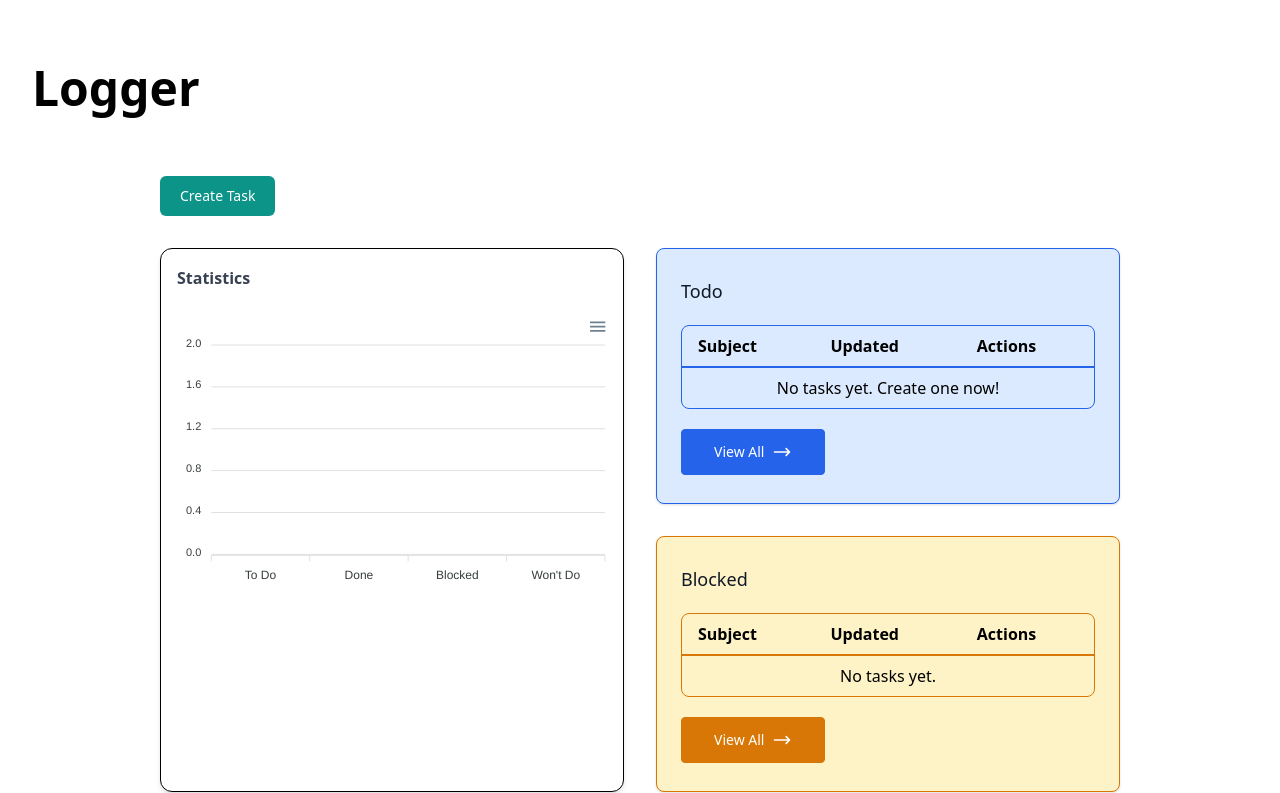
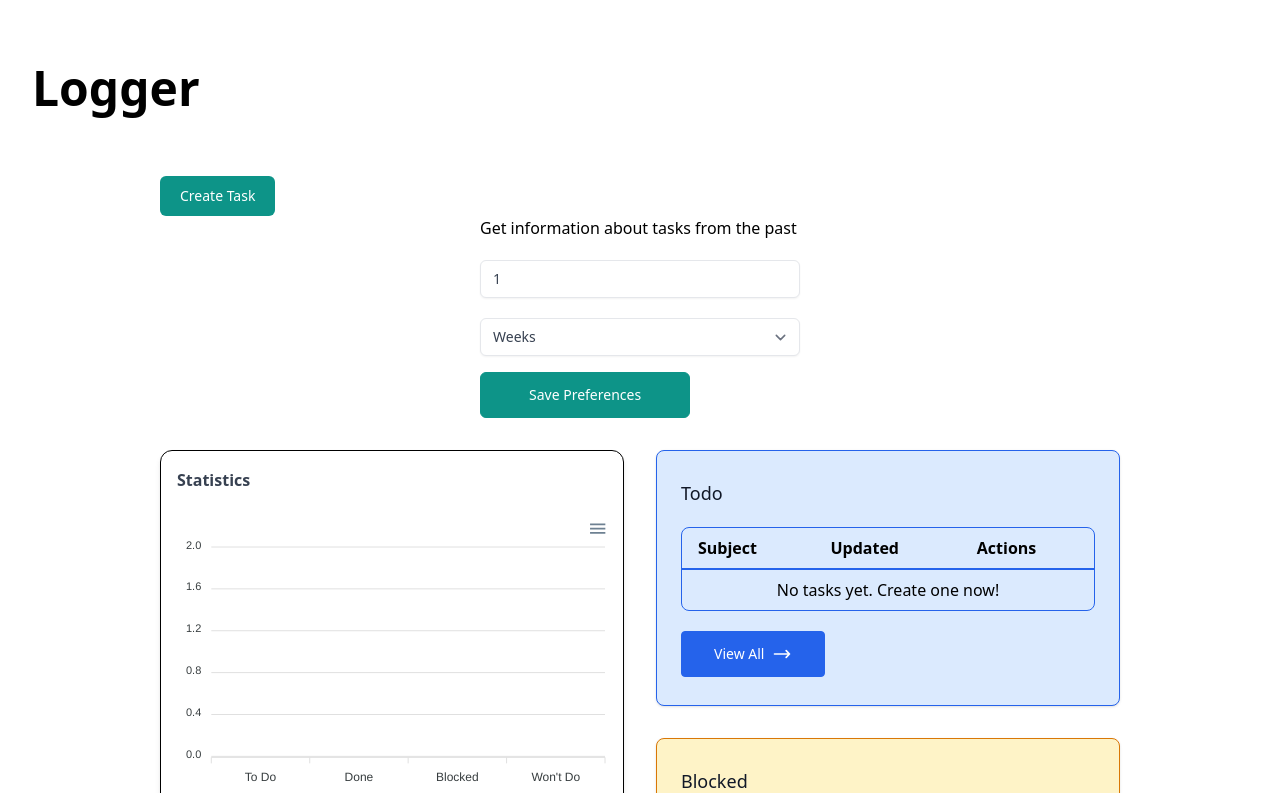
Before and after one commit to anirudhprabhakaran3/utilsapp, a Django app: page /logger/ in a window 1280 px wide. Shown: the part 64-857 px from the top of the page. Run offline with Django 5.2, Linux system fonts and the light colour scheme; the visitor is signed in with stand-in values (Sample User, id 1); data comes from the database, SQL or seed files in the repository; data that the repository does not hold is empty; some libraries are stand-ins or nearby versions.

Commit message:
last touched to v1

```diff
--- a/logger/admin.py
+++ b/logger/admin.py
@@ -3,3 +3,4 @@ from logger import models
 
 # Register your models here.
 admin.site.register(models.WorkItem)
+admin.site.register(models.WorkItemPreferences)
--- a/logger/apps.py
+++ b/logger/apps.py
@@ -4,3 +4,6 @@ from django.apps import AppConfig
 class LoggerConfig(AppConfig):
     default_auto_field = 'django.db.models.BigAutoField'
     name = 'logger'
+
+    def ready(self):
+        import logger.signals
--- a/logger/forms.py
+++ b/logger/forms.py
@@ -1,8 +1,14 @@
 from django.forms import ModelForm
-from logger.models import WorkItem
+from logger.models import WorkItem, WorkItemPreferences
 
 
 class CreateWorkItemForm(ModelForm):
     class Meta:
         model = WorkItem
         fields = ("subject", "description", "status",)
+
+
+class WorkItemPreferencesForm(ModelForm):
+    class Meta:
+        model = WorkItemPreferences
+        fields = ("time_amount", "time_unit",)
--- a/logger/models.py
+++ b/logger/models.py
@@ -10,6 +10,12 @@ STATUS_CHOICES = (
     ("BL", "Blocked")
 )
 
+TIME_CHOICES = [
+    ("D", "Days"),
+    ("W", "Weeks"),
+    ("M", "Months")
+]
+
 
 class WorkItem(models.Model):
     user = models.ForeignKey(CustomUser, on_delete=models.CASCADE)
@@ -19,10 +25,20 @@ class WorkItem(models.Model):
 
     created_at = models.DateField(editable=False, blank=False, null=False)
     updated_at = models.DateField(blank=True, null=True)
-    completed_at = models.DateField(blank=True, null=True)
 
     def save(self, *args, **kwargs):
         if not self.id:
             self.created_at = timezone.now().date()
-        self.updated_at = timezone.now().date()
         return super(WorkItem, self).save(*args, **kwargs)
+
+    def __str__(self):
+        return f"{self.user} - {self.subject}"
+
+
+class WorkItemPreferences(models.Model):
+    user = models.ForeignKey(CustomUser, on_delete=models.CASCADE)
+    time_amount = models.IntegerField(blank=False, null=False, default=1)
+    time_unit = models.CharField(max_length=1, choices=TIME_CHOICES, blank=False, null=False, default="W")
+
+    def __str__(self):
+        return f"{self.user} Preferences"
--- /dev/null
+++ b/logger/signals.py
@@ -0,0 +1,10 @@
+from django.db.models.signals import post_save
+from django.dispatch import receiver
+from users.models import CustomUser
+from logger.models import WorkItemPreferences
+
+
+@receiver(post_save, sender=CustomUser)
+def create_work_item_preferences(sender, instance, created, **kwargs):
+    if created:
+        WorkItemPreferences.objects.create(user=instance)
--- a/logger/urls.py
+++ b/logger/urls.py
@@ -7,4 +7,5 @@ urlpatterns = [
     path("view/<int:item_id>", views.view_item, name="logger_view_item"),
     path("edit/<int:item_id>", views.edit_item, name="logger_edit_item"),
     path("view/status/<str:status>", views.view_all_status, name="logger_view_all_status"),
+    path("update_preferences", views.update_preferences, name="logger_update_preferences"),
 ]
--- a/logger/views.py
+++ b/logger/views.py
@@ -1,27 +1,54 @@
-from django.contrib.auth import login
 from django.shortcuts import render, redirect, get_object_or_404
 from django.contrib.auth.decorators import login_required
 from django.contrib import messages
-from logger.forms import CreateWorkItemForm
-from logger.models import WorkItem, STATUS_CHOICES
+from logger.forms import CreateWorkItemForm, WorkItemPreferencesForm
+from logger.models import WorkItem, WorkItemPreferences, STATUS_CHOICES, TIME_CHOICES
+from django.utils import timezone
+from datetime import timedelta
 
 
 # Create your views here.
 @login_required
 def home(request):
-    in_progress = WorkItem.objects.filter(status="IP", user=request.user).order_by("-updated_at")[:20]
-    done = WorkItem.objects.filter(status="DO", user=request.user).order_by("-updated_at")[:20]
-    wont_do = WorkItem.objects.filter(status="WD", user=request.user).order_by("-updated_at")[:20]
-    blocked = WorkItem.objects.filter(status="BL", user=request.user).order_by("-updated_at")[:20]
+    preferences = WorkItemPreferences.objects.get(user=request.user)
+    preferences_form = WorkItemPreferencesForm(instance=preferences)
+
+    last_time = timezone.now().date() - timedelta(days=preferences.time_amount)
+    if preferences.time_unit == "W":
+        last_time = timezone.now().date() - timedelta(weeks=preferences.time_amount)
+    elif preferences.time_unit == "M":
+        last_time = timezone.now().date() - timedelta(weeks=preferences.time_amount * 4)
+
+    in_progress = WorkItem.objects.filter(status="IP", user=request.user, updated_at__gt=last_time).order_by(
+        "-updated_at")
+    done = WorkItem.objects.filter(status="DO", user=request.user, updated_at__gt=last_time).order_by("-updated_at")
+    wont_do = WorkItem.objects.filter(status="WD", user=request.user, updated_at__gt=last_time).order_by("-updated_at")
+    blocked = WorkItem.objects.filter(status="BL", user=request.user, updated_at__gt=last_time).order_by("-updated_at")
 
     args = {
         "in_progress": in_progress,
         "done": done,
         "wont_do": wont_do,
         "blocked": blocked,
+        "form": preferences_form
     }
 
     return render(request, "logger/home.html", args)
+
+
+@login_required
+def update_preferences(request):
+    preferences = WorkItemPreferences.objects.get(user=request.user)
+    form = WorkItemPreferencesForm(instance=preferences)
+
+    if request.method == "POST":
+        form = WorkItemPreferencesForm(instance=preferences, data=request.POST)
+        if form.is_valid():
+            form.save()
+            messages.success(request, "Preferences updated successfully")
+            return redirect("logger_home")
+
+    return redirect("logger_home")
 
 
 @login_required
@@ -33,7 +60,7 @@ def create_work_item(request):
         if form.is_valid():
             work_item = form.save(commit=False)
             work_item.user = request.user
-            work_item.status = "IP"
+            work_item.updated_at = timezone.now().date()
             work_item.save()
             messages.success(request, "Work item has been created.")
             return redirect("logger_home")
@@ -70,7 +97,9 @@ def edit_item(request, item_id):
     if request.method == "POST":
         form = CreateWorkItemForm(request.POST, instance=item)
         if form.is_valid():
-            form.save()
+            work_item = form.save(commit=False)
+            work_item.updated_at = timezone.now().date()
+            work_item.save()
             messages.success(request, "Work item has been updated.")
             return redirect("logger_home")
 
--- a/templates/logger/home.html
+++ b/templates/logger/home.html
@@ -1,4 +1,5 @@
 {% extends "base.html" %}
+{% load widget_tweaks %}
 
 {% block title %}
     Home | Logger
@@ -25,6 +26,30 @@
             Create Task
         </a>
     </section>
+
+    <form method="post" action="{% url 'logger_update_preferences' %}"
+          class="w-full md:w-1/4 mx-auto">
+        {% csrf_token %}
+
+        <p>Get information about tasks from the past</p>
+
+        <p class="my-4">
+            {% render_field form.time_amount class+="mt-1 w-full rounded-md border-gray-200 bg-white text-sm text-gray-700 shadow-sm" %}
+        </p>
+
+        <p class="my-4">
+            {% render_field form.time_unit class+="mt-1 w-full rounded-md border-gray-200 bg-white text-sm text-gray-700 shadow-sm" %}
+        </p>
+
+        <p class="my-4">
+            <button
+                    class="inline-block shrink-0 rounded-md border border-teal-600 bg-teal-600 px-12 py-3 text-sm font-medium text-white transition hover:bg-transparent hover:text-teal-600 focus:outline-none focus:ring active:text-teal-500"
+                    type="submit"
+            >
+                Save Preferences
+            </button>
+        </p>
+    </form>
 
     <section class="w-3/4 mx-auto my-8">
         <div class="grid grid-cols-1 gap-4 lg:grid-cols-2 lg:gap-8">
```
Also changed, not shown: logger/migrations/0001_initial.py, logger/migrations/0002_alter_workitem_completed_at_and_more.py (deleted), logger/migrations/0002_initial.py (added), users/migrations/0001_initial.py.
